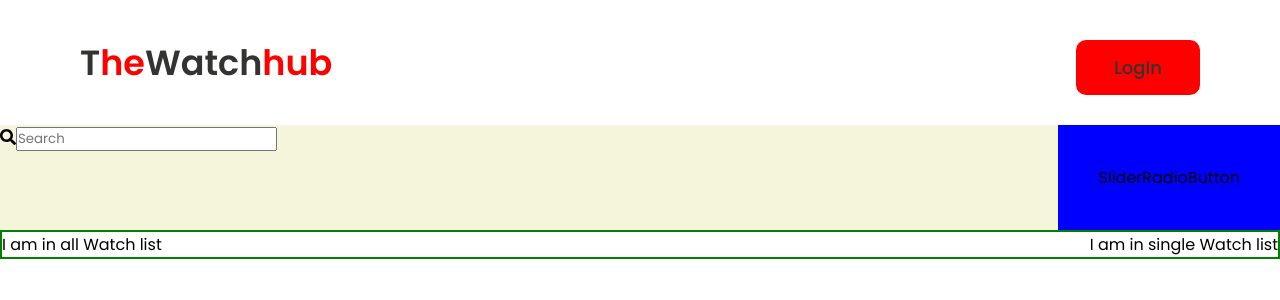
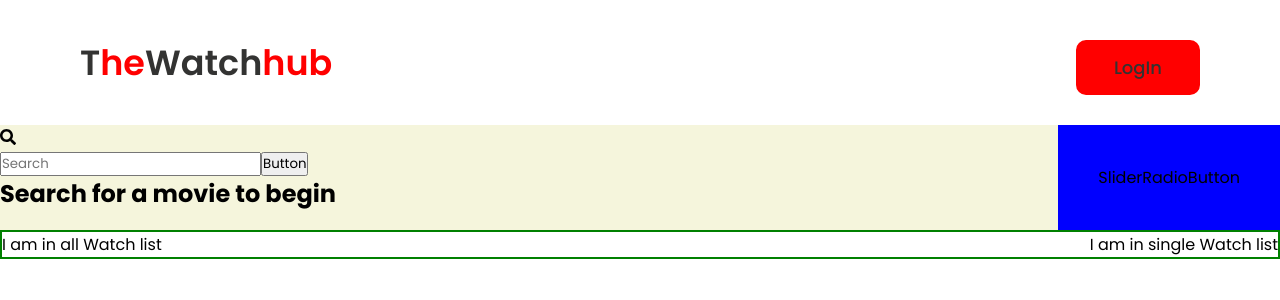
Before and after one commit to rajnidua/the-watch-hub, a React (Create React App) app in the folder client/: page / in a window 1280 px wide. Shown: the top 300 px of the page. Built offline with nearby package versions, Linux system fonts and the light colour scheme.

Commit message:
getting the movie data in console

```diff
--- a/client/src/components/Filters/SearchBar.js
+++ b/client/src/components/Filters/SearchBar.js
@@ -10,70 +10,54 @@ const SearchBar = () => {
   const [errorMessage, setErrorMessage] = useState(false);
   const [loading, setLoading] = useState(true);
   const [searchBarData, setSearchBarData] = useState([]);
+  const [searchResponse, setSearchResponse] = useState([]);
 
-  const hideLoader = () => {
-    setLoading(false);
-  };
+  const handleFormSubmit = async (event) => {
+    event.preventDefault();
 
-  const showLoader = () => {
-    setLoading(true);
-  };
-
-  const handleInputChange = async (e) => {
-    const { name, value } = e.target;
-    setSearchInput(value);
-    showLoader();
+    if (!searchInput) {
+      return false;
+    }
 
     try {
-      console.log("search input inside try block is: " + value);
-      const response = await searchBarList(value);
-      setLoading(false);
-      hideLoader();
+      const response = await searchBarList(searchInput);
+      console.log(response);
 
-      setSearchBarData(response.data);
+      const items = response.data.Search;
+      console.log(items);
 
-      if (response.status !== 200) {
-        setErrorMessage(true);
-      }
+      const movieData = items.map((movie) => console.log(movie.Title));
+      /* console.log(movieData);
+      setSearchBarData(movieData); */
+      setSearchInput("");
     } catch (err) {
-      // console.log(err);
-      setErrorMessage(true);
+      console.log(err);
     }
   };
 
-  if (errorMessage) {
-    return <h1>Something went wrong!! Try Again!!</h1>;
-  }
   return (
     <div className="container">
       <div className="search-container">
         <FontAwesomeIcon icon={faSearch} />
+        <form onSubmit={handleFormSubmit}>
           <input
             name="searchInput"
             value={searchInput}
-          onChange={handleInputChange}
+            onChange={(e) => setSearchInput(e.target.value)}
             type="text"
             size="lg"
             data-testid="input-element"
             placeholder="Search"
             className="search-input"
           />
+          <button type="submit">Button</button>
+        </form>
       </div>
-      <div className="result-container">
-        {loading ? (
-          <div className="show-loader">
-            <Loader
-              type="Puff"
-              color="#00BFFF"
-              height={100}
-              width={100}
-              timeout={3000} //3 secs
-            />
-          </div>
-        ) : (
-          <ShowList searchBarResult={searchBarData} />
-        )}
-      </div>
+      <h2>
+        {searchBarData.length
+          ? `Viewing ${searchBarData.length} results:`
+          : "Search for a movie to begin"}
+      </h2>
     </div>
   );
 };
--- a/client/src/components/ShowList.js
+++ b/client/src/components/ShowList.js
@@ -1,8 +1,33 @@
-import React from "react";
+/* import React from "react";
 
 const ShowList = (props) => {
-  console.log("list from search bar ", props);
-  return <div>Show List</div>;
+  console.log("list from search bar&&&&&&&& ", props);
+
+  return (
+    <div>
+      <div>it is loading</div>
+
+      <div className="crypto-container">
+        <p>it is result </p>
+        {Object.keys(props.searchBarResult).Search.map((dataRow) => (
+          <div className="crypto-row" key={dataRow.imdbID}>
+            <div className="crypto-name">
+              <div className="img-section">
+                <img src={dataRow.Poster} alt="image" />
+              </div>
+              <div className="name-section">
+                <div className="title">{dataRow.Title}</div>
+              </div>
+            </div>
+
+            <div className="current-price">{dataRow.Year}</div>
+          </div>
+        ))}{" "}
+
+      </div>
+    </div>
+  );
 };
 
 export default ShowList;
+ */
```
Also changed, not shown: client/src/utils/API.js (+0 -22 lines). Lines whose indentation alone changed are shown as unchanged.
